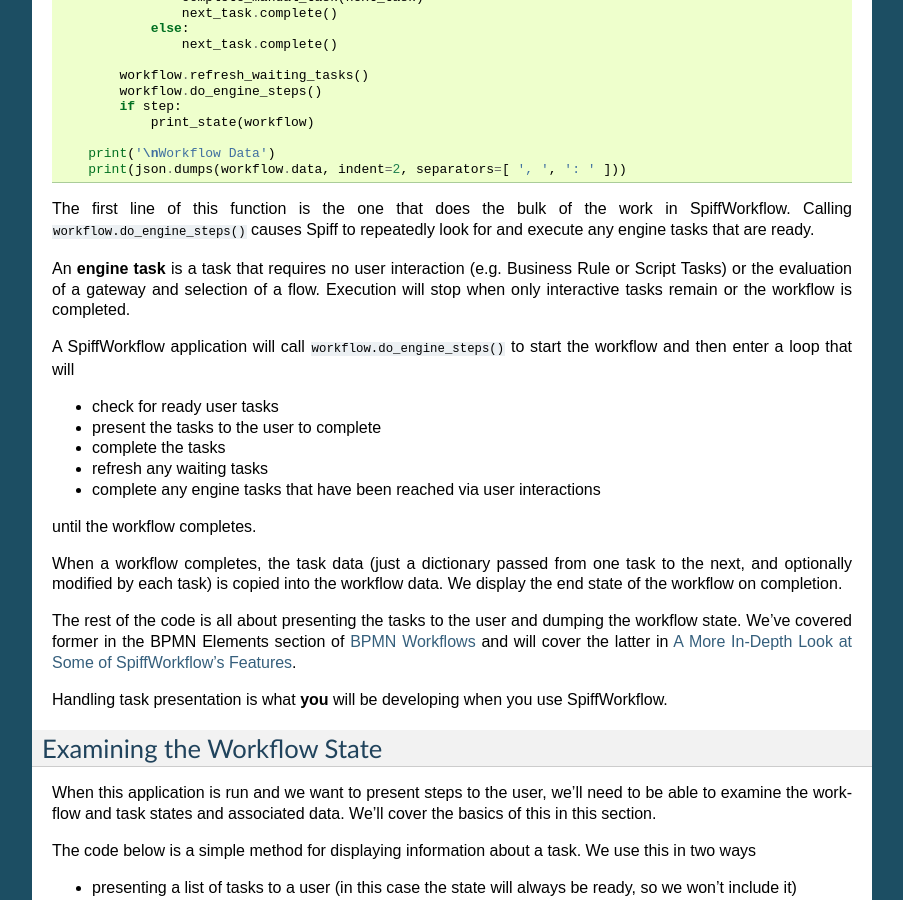
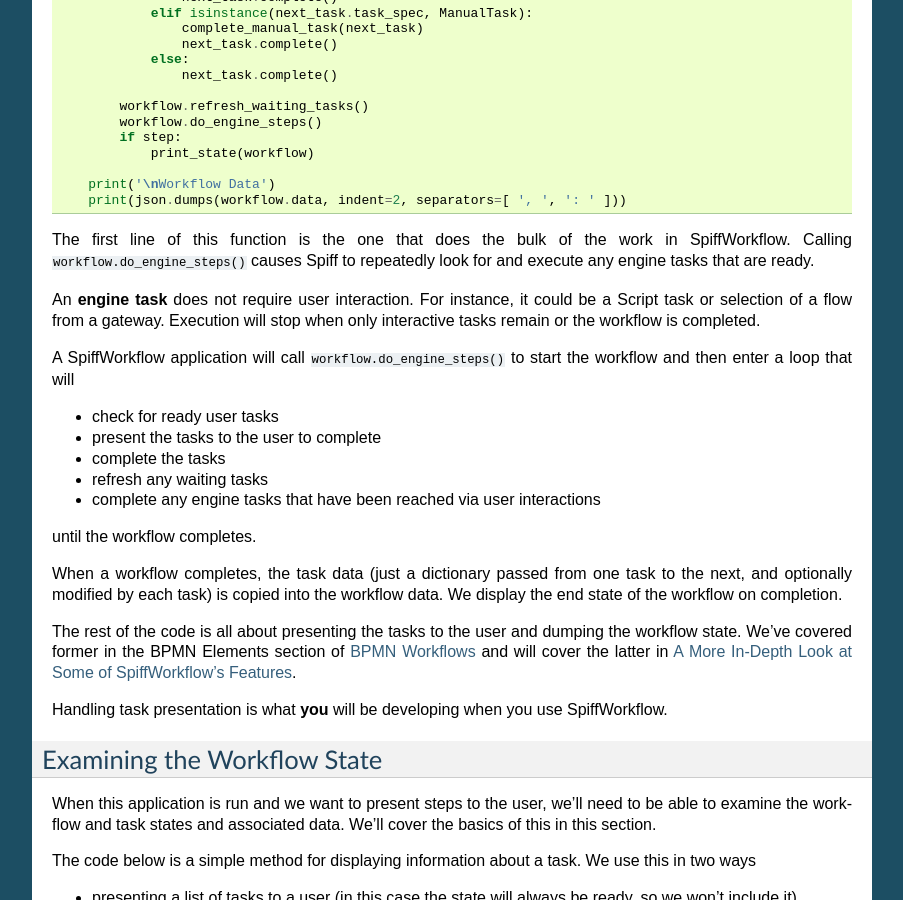
Before and after one commit to sartography/SpiffWorkflow, a Sphinx documentation site: the page built from doc/bpmn/synthesis.rst, in a window 1280 px wide and 900 px high, scrolled down 1578 px. Shown: the whole window, without its empty margins (198-1101 px from the left). Built offline with Sphinx 7.4.7, drawn with Linux system fonts in a browser that asks for light colours; some of the changed text lies outside the part shown.

Commit message:
Most of these are PyCharm removing trailing white space on a line. Fixed a couple links. Worked on a sentence in synthesis

```diff
--- a/doc/bpmn/advanced.rst
+++ b/doc/bpmn/advanced.rst
@@ -64,7 +64,7 @@ To give you an idea of what is in the list I'll include a segment from the docum
                backtracks       -   Boolean, if this backtracks back up the list or not
                level            -   Depth in the tree - probably not needed
                indent           -   A hint for indentation
-               child_count       -   The number of children that should be associated with
+               child_count      -   The number of children that should be associated with
                                     this item.
                lane             -   This is the swimlane for the task if indicated.
                state            -   Text based state (may be half baked in the case that we have
--- a/doc/bpmn/events.rst
+++ b/doc/bpmn/events.rst
@@ -216,7 +216,7 @@ Message Events
    SpiffWorkflow handles processes precludes multiple top-level processes.
 
 In BPMN, Messages are used to communicate across processes and cannot be used within a
-workflow, but SpiffWorkflow allows message communication between laness well as between
+workflow, but SpiffWorkflow allows message communication between lanes as well as between
 parent and child workflows.  We'll use the first scenario in our example.
 
 We've added a QA lane to out ordering process, whose job is investigating order order delays
--- a/doc/bpmn/multiinstance.rst
+++ b/doc/bpmn/multiinstance.rst
@@ -96,7 +96,7 @@ SpiffWorkflow also supports Sequential MultiInstance Tasks for previously define
 collections, or if the loopCardinality is known in advance, although we have not added an
 example of this to our workflow.
 
-For more information about MultiInstance Tasks and SpiffWorkflow, see :doc:`advanced`_.
+For more information about MultiInstance Tasks and SpiffWorkflow, see :doc:`/bpmn/advanced`.
 
 Running The Model
 ^^^^^^^^^^^^^^^^^
--- a/doc/bpmn/synthesis.rst
+++ b/doc/bpmn/synthesis.rst
@@ -14,6 +14,8 @@ We'll need the following imports:
     from SpiffWorkflow.bpmn.workflow import BpmnWorkflow
     from SpiffWorkflow.camunda.parser.CamundaParser import CamundaParser
     from SpiffWorkflow.dmn.parser.BpmnDmnParser import BpmnDmnParser
+
+    from custom_script_engine import CustomScriptEngine
 
 We need to create a parser.  We could have imported :code:`BpmnParser`, which
 these parsers inherit from, but we need some additional features that the base
@@ -114,8 +116,8 @@ The first line of this function is the one that does the bulk of the work in
 SpiffWorkflow.  Calling :code:`workflow.do_engine_steps()` causes Spiff to repeatedly
 look for and execute any engine tasks that are ready.
 
-An **engine task** is a task that requires no user interaction (e.g. Business Rule or
-Script Tasks) or the evaluation of a gateway and selection of a flow.  Execution will
+An **engine task** does not require user interaction. For instance, it could be
+a Script task or selection of a flow from a gateway.  Execution will
 stop when only interactive tasks remain or the workflow is completed.
 
 A SpiffWorkflow application will call :code:`workflow.do_engine_steps()` to start the
```
